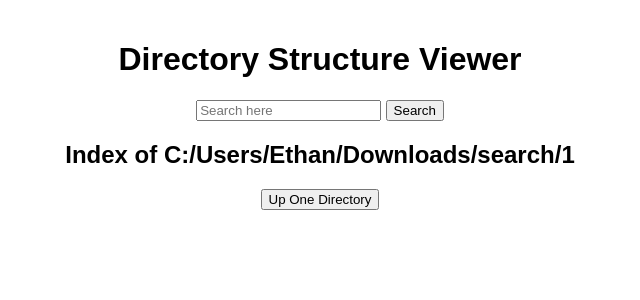
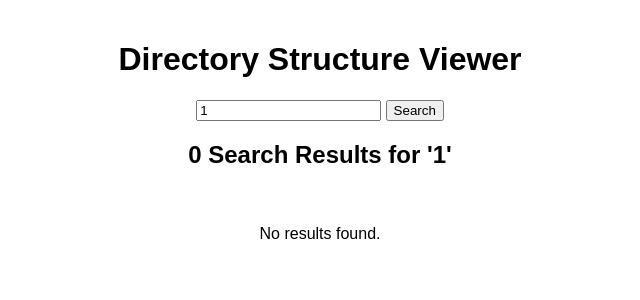
Before and after one commit to WebForks/web-file-viewer, a Flask app: page /search/1 in a window 1280 px wide. Shown: the top 300 px of the page, without its empty margins (320-960 px from the left). Run offline with Flask 3, Linux system fonts and the light colour scheme.

Commit message:
working search

```diff
--- a/app.py
+++ b/app.py
@@ -51,52 +51,57 @@ def get_directory_structure(rootdir):
             size_bytes = os.path.getsize(full_path)
             size = scale_size(size_bytes)
             mtime = os.path.getmtime(full_path)
-            print(f"mtime: {mtime}")
+            # print(f"mtime: {mtime}")
             # Adjusting the format string to Month/Day/Year Hour:Minute AM/PM
             formatted_mtime = time.strftime(
                 '%m/%d/%Y %I:%M %p', time.localtime(mtime))
-            print(f"formatted_mtime: {formatted_mtime}")
+            # print(f"formatted_mtime: {formatted_mtime}")
             files[name] = {'is_directory': False,
                            'size': size, 'last_modified': formatted_mtime}
 
         break
     combined = {**directories, **files}
-    print(f"Combined: {combined}")
+    # print(f"Combined: {combined}")
     return combined
 
 
 def search_files(directory, search_query):
     """
-    Search for files and directories that match the search_query within 'directory',
-    but only within the immediate subdirectories and files of the root.
+    Search recursively for files and directories that match the search_query within 'directory'.
     """
     matches = []
     for path, dirs, files in os.walk(directory):
-        # Check directories and files only in the root
-        for dir in dirs:
-            if search_query.lower() in dir.lower():
-                matches.append(os.path.join(path, dir))
-        for file in files:
-            if search_query.lower() in file.lower():
-                matches.append(os.path.join(path, file))
-        # Stop after checking the root directory
-        break
+        for dir_name in dirs:
+            if search_query.lower() in dir_name.lower():
+                full_path = os.path.join(path, dir_name)
+                matches.append(full_path)
+        for file_name in files:
+            if search_query.lower() in file_name.lower():
+                full_path = os.path.join(path, file_name)
+                matches.append(full_path)
     return matches
 
 
+@app.route('/search/<search_query>')
+def search(search_query):
+    search_results = search_files(base_directory, search_query)
+    search_results = [{'name': os.path.basename(
+        path), 'path': path} for path in search_results]
+    results_count = len(search_results)  # Calculate the number of results
+    return render_template('search_results.html', search_query=search_query, search_results=search_results, results_count=results_count, base_directory=base_directory)
+
+
 @app.route('/', defaults={'path': ''})
-@app.route('/<path:path>', methods=['GET', 'POST'])
+@app.route('/<path:path>', methods=['GET'])  # Removed 'POST'
 def index(path):
     current_directory = os.path.join(
         base_directory, path) if path else base_directory
-    print(f"Current directory: {current_directory}")
     is_base_directory = (current_directory == base_directory)
-    search_query = request.form.get('search_query', '')
+
+    directory_structure = get_directory_structure(current_directory)
     sort_by = request.args.get('sort', 'name')
     order = request.args.get('order', 'asc')
     type_sort = request.args.get('type_sort', 'folder_top')
-
-    directory_structure = get_directory_structure(current_directory)
 
     if type_sort == 'folder_top':
         sorted_directory_structure = dict(sorted(directory_structure.items(),
@@ -109,13 +114,8 @@ def index(path):
                                                      item[1]['is_directory'], item[0] if sort_by == 'name' else item[1][sort_by]),
                                                  reverse=(order == 'desc')))
 
-    search_results = []
-    if request.method == 'POST' and search_query:
-        search_results = search_files(current_directory, search_query)
     return render_template('index.html', directory_structure=sorted_directory_structure,
-                           root_directory=current_directory, search_query=search_query,
-                           search_results=search_results, type_sort=type_sort,
-                           is_base_directory=is_base_directory)
+                           root_directory=current_directory, is_base_directory=is_base_directory)
 
 
 if __name__ == '__main__':
--- a/templates/index.html
+++ b/templates/index.html
@@ -23,10 +23,12 @@
 <body>
     <header>
         <h1>Directory Structure Viewer</h1>
-        <form action="/" method="post">
+        <form
+            onsubmit="event.preventDefault(); window.location.href = '/search/' + encodeURIComponent(this.search_query.value);">
             <input type="text" name="search_query" value="{{ search_query }}" placeholder="Search here">
             <button type="submit">Search</button>
         </form>
+
         <h2>Index of {{ root_directory.replace('\\', '/') }}</h2>
         {% if not is_base_directory %}
         <button onclick="goUpOneDirectory()">Up One Directory</button>
@@ -52,14 +54,6 @@
         {% endfor %}
     </table>
     {% endif %}
-    {% if search_results %}
-    <h2>Search Results:</h2>
-    <ul>
-        {% for result in search_results %}
-        <li>{{ result }}</li>
-        {% endfor %}
-    </ul>
-    {% endif %}
 </body>
 
 </html>
--- /dev/null
+++ b/templates/search_results.html
@@ -0,0 +1,35 @@
+<!DOCTYPE html>
+<html lang="en">
+
+<head>
+    <meta charset="UTF-8">
+    <meta name="viewport" content="width=device-width, initial-scale=1.0">
+    <title>Search Results - Directory Structure Viewer</title>
+    <link rel="stylesheet" href="/static/style.css">
+</head>
+
+<body>
+    <header>
+        <h1>Directory Structure Viewer</h1>
+        <form
+            onsubmit="event.preventDefault(); window.location.href = '/search/' + encodeURIComponent(this.search_query.value);">
+            <input type="text" name="search_query" value="{{ search_query }}" placeholder="Search here">
+            <button type="submit">Search</button>
+        </form>
+        <h2>{{ results_count }} Search Results for '{{ search_query }}'</h2>
+    </header>
+
+    {% if search_results %}
+    <ul>
+        {% for result in search_results %}
+        <li>{{ result.name }} - <a
+                href="{{ url_for('index', path=result.path.replace(base_directory, '').lstrip('/')) }}">{{ result.path
+                }}</a></li>
+        {% endfor %}
+    </ul>
+    {% else %}
+    <p>No results found.</p>
+    {% endif %}
+</body>
+
+</html>
```
Also changed, not shown: README.md.
